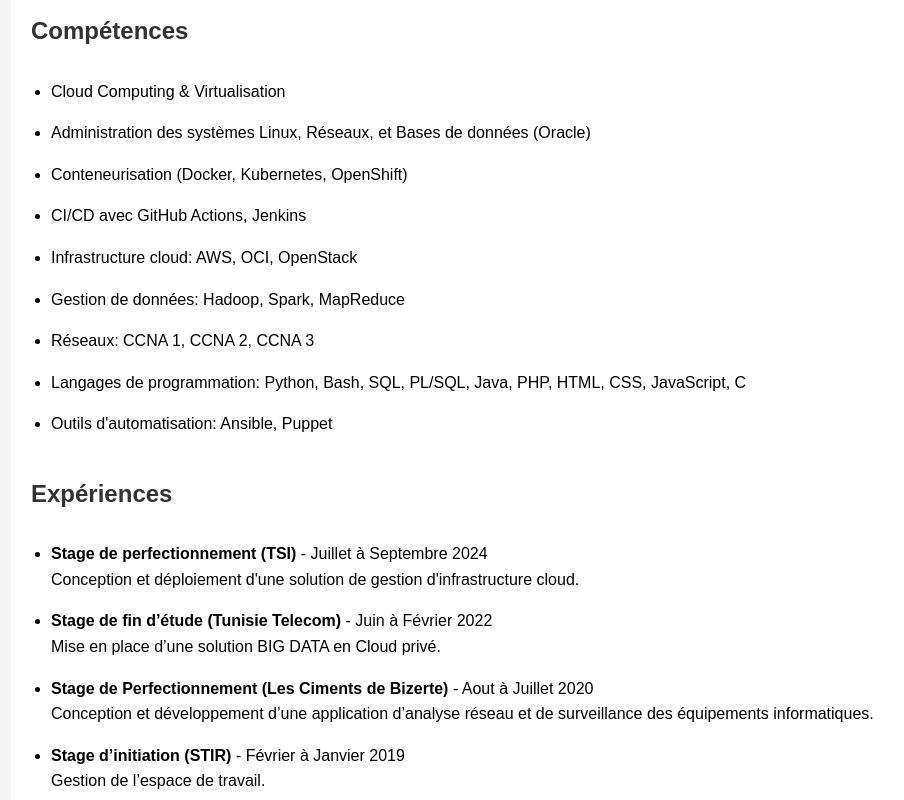
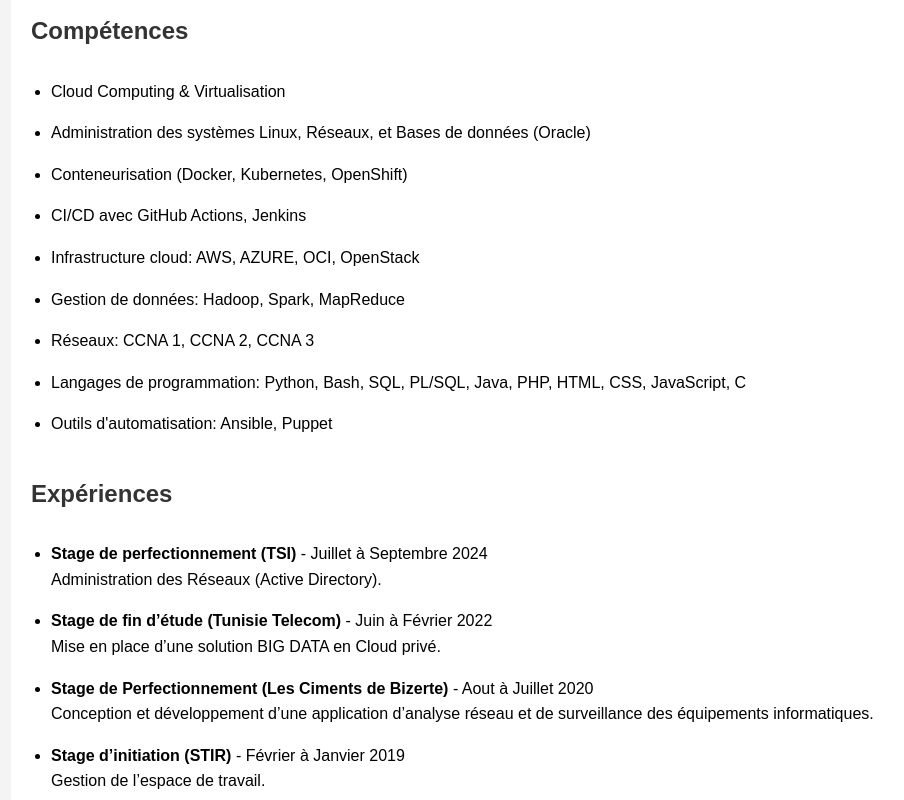
Before and after one commit to dehech/Firas-CV, a plain HTML site: page index.html in a window 1280 px wide. Shown: the part 386-1186 px from the top of the page, without its empty margins (159-1063 px from the left). Drawn offline with Linux system fonts and the light colour scheme.

Commit message:
Update index.html

```diff
--- a/index.html
+++ b/index.html
@@ -58,7 +58,7 @@
                 <li>Administration des systèmes Linux, Réseaux, et Bases de données (Oracle)</li>
                 <li>Conteneurisation (Docker, Kubernetes, OpenShift)</li>
                 <li>CI/CD avec GitHub Actions, Jenkins</li>
-                <li>Infrastructure cloud: AWS, OCI, OpenStack</li>
+                <li>Infrastructure cloud: AWS, AZURE, OCI, OpenStack</li>
                 <li>Gestion de données: Hadoop, Spark, MapReduce</li>
                 <li>Réseaux: CCNA 1, CCNA 2, CCNA 3</li>
                 <li>Langages de programmation: Python, Bash, SQL, PL/SQL, Java, PHP, HTML, CSS, JavaScript, C</li>
@@ -69,7 +69,7 @@
         <div class="experience">
             <h2>Expériences</h2>
             <ul>
-                <li><strong>Stage de perfectionnement (TSI)</strong> - Juillet à Septembre 2024<br>Conception et déploiement d'une solution de gestion d'infrastructure cloud.</li>
+                <li><strong>Stage de perfectionnement (TSI)</strong> - Juillet à Septembre 2024<br>Administration des Réseaux (Active Directory).</li>
                 <li><strong>Stage de fin d’étude (Tunisie Telecom)</strong> - Juin à Février 2022<br>Mise en place d’une solution BIG DATA en Cloud privé.</li>
                 <li><strong>Stage de Perfectionnement (Les Ciments de Bizerte)</strong> - Aout à Juillet 2020<br>Conception et développement d’une application d’analyse réseau et de surveillance des équipements informatiques.</li>
                 <li><strong>Stage d’initiation (STIR)</strong> - Février à Janvier 2019<br>Gestion de l’espace de travail.</li>
```
